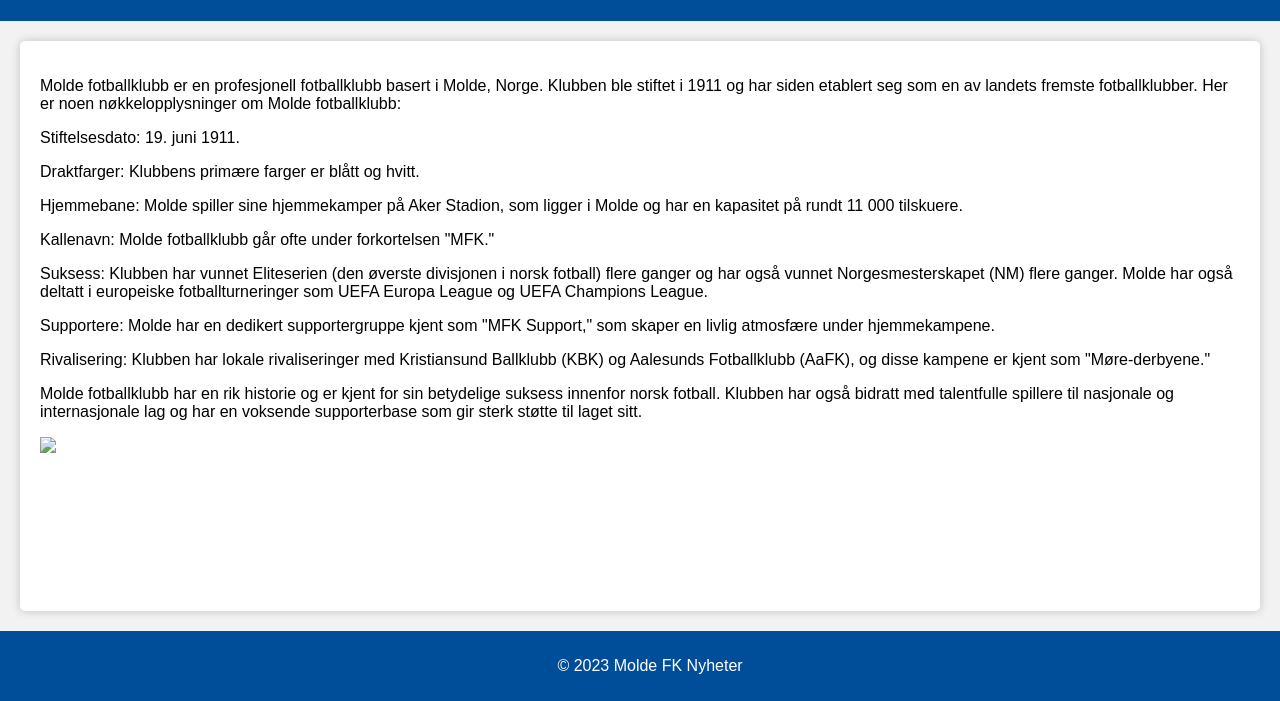
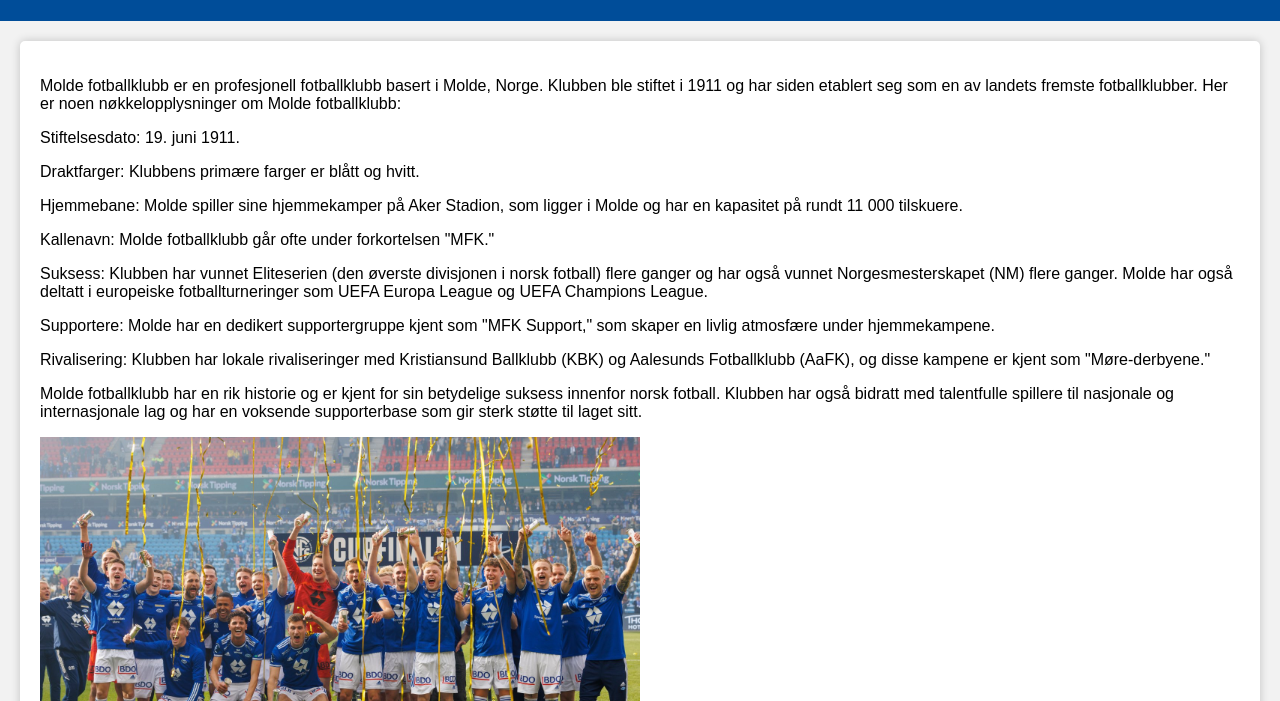
Before and after one commit to oskiz/Hjem, a plain HTML site: page index.html in a window 1280 px wide. Shown: the part 99-800 px from the top of the page. Drawn offline with Linux system fonts and the light colour scheme.

Commit message:
Update index.html

```diff
--- a/index.html
+++ b/index.html
@@ -41,7 +41,7 @@
     har også bidratt med talentfulle spillere til nasjonale og internasjonale lag og har en voksende supporterbase
     som gir sterk støtte til laget sitt.
     </p>
-    <img id="norgesmestere" src="img/norgemestere.jpg" class="left"/></article>
+    <img id="norgesmestere" src="norgemestere.jpg" class="left"/></article>
 <footer>
     <p>&copy; 2023 Molde FK Nyheter</p>
 </footer>
```
